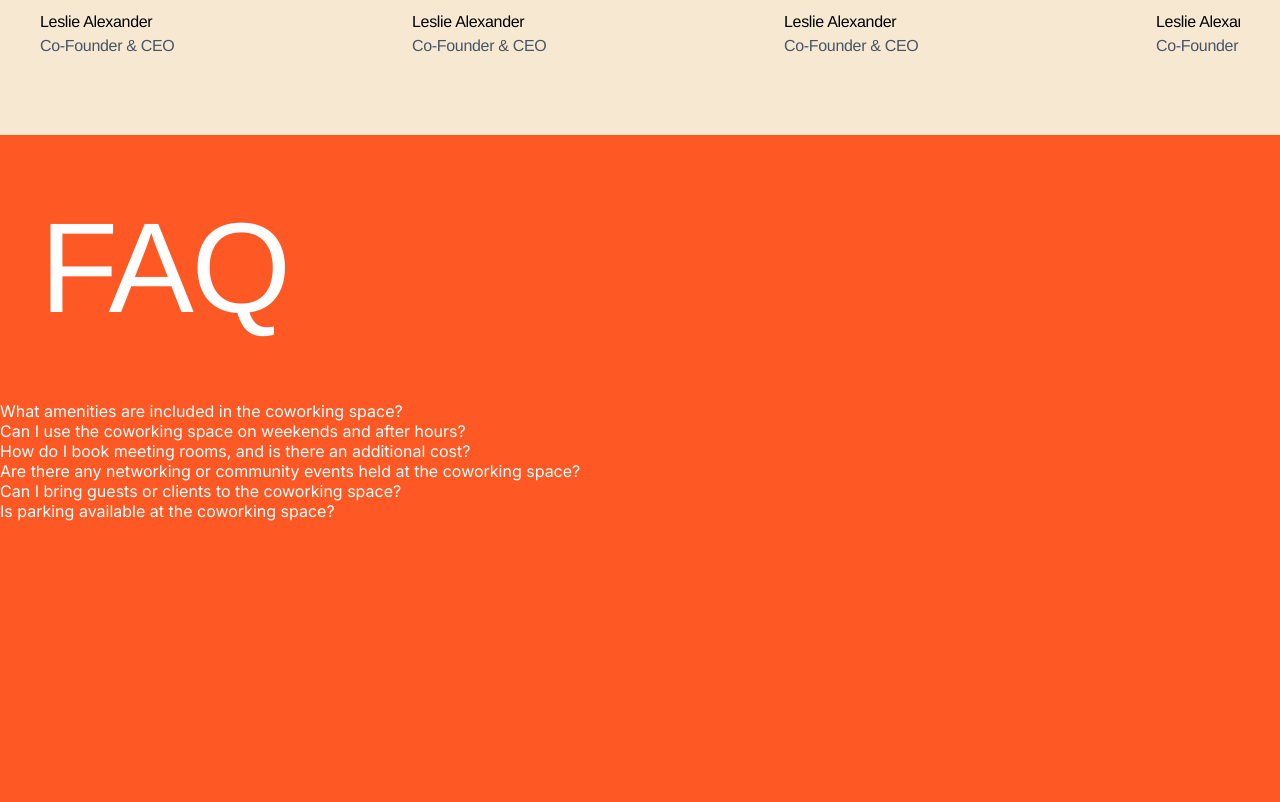
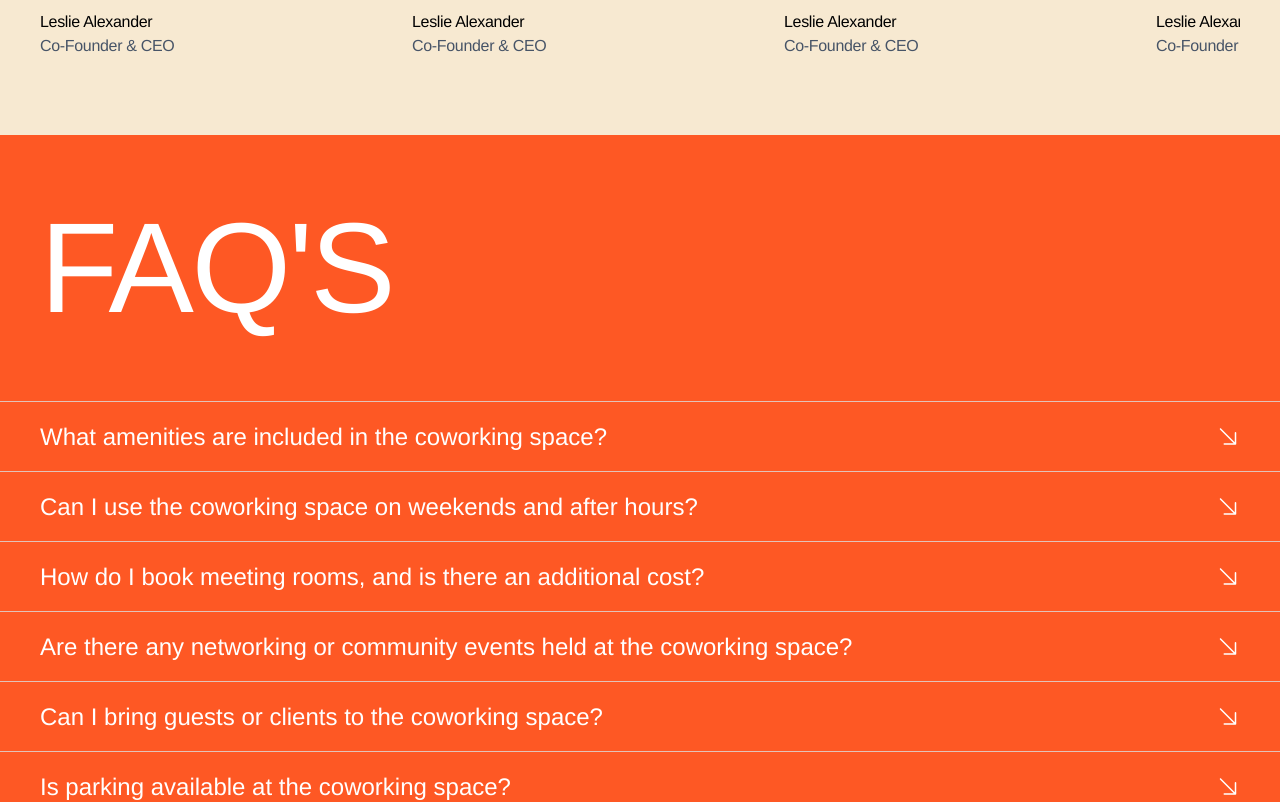
Before and after one commit to Ikwemogena/freelancer, a Next.js app: page / in a window 1280 px wide. Shown: the part 5360-6162 px from the top of the page. Built offline with nearby package versions, Linux system fonts and the light colour scheme.

Commit message:
Update FAQ component and add arrow-down-right icon

```diff
--- a/app/ui/faq/faq.tsx
+++ b/app/ui/faq/faq.tsx
@@ -1,4 +1,4 @@
-import React from 'react'
+import Image from 'next/image'
 
 const faqs = [
     'What amenities are included in the coworking space?',
@@ -13,13 +13,13 @@ function Faq() {
     return (
         <section className='faq'>
             <div className="faq__title">
-                faq
+                faq&apos;s
             </div>
 
             <div className="faq__items">
                 {
                     faqs.map((faq, index) => (
-                        <p key={index}>{faq}</p>
+                        <div key={index} className='faq-title'><p>{faq}</p> <img src="/assets/icons/arrow-down-right.svg" alt="" /></div>
                     ))
                 }
             </div>
```
Also changed, not shown: public/assets/icons/arrow-down-right.svg (added).
